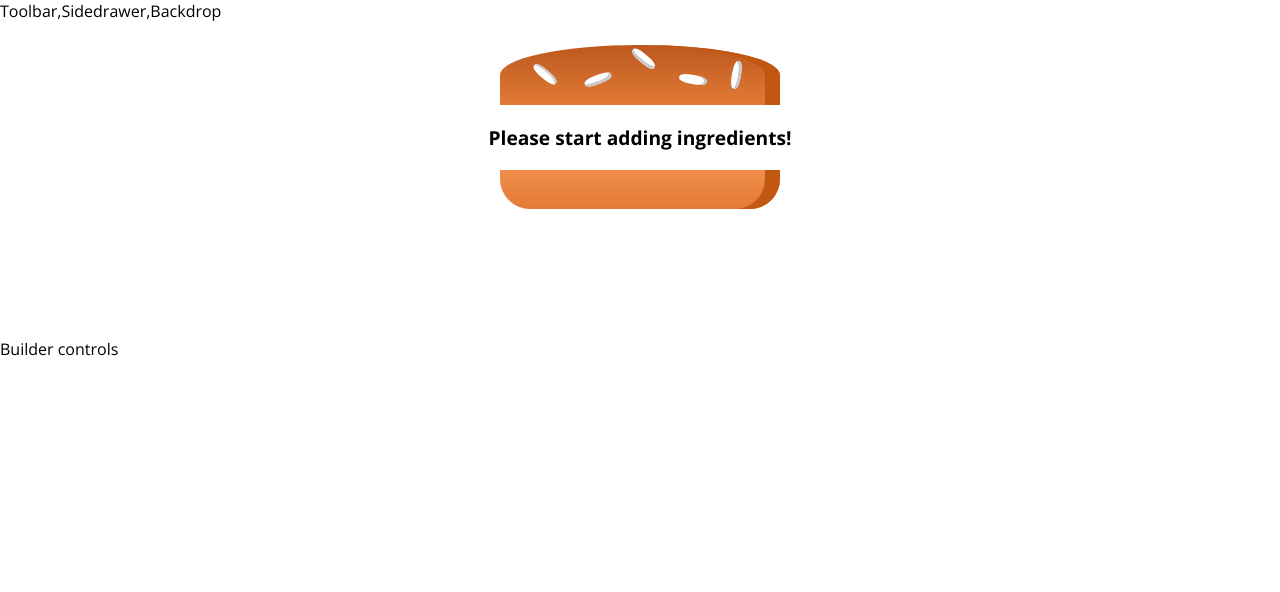
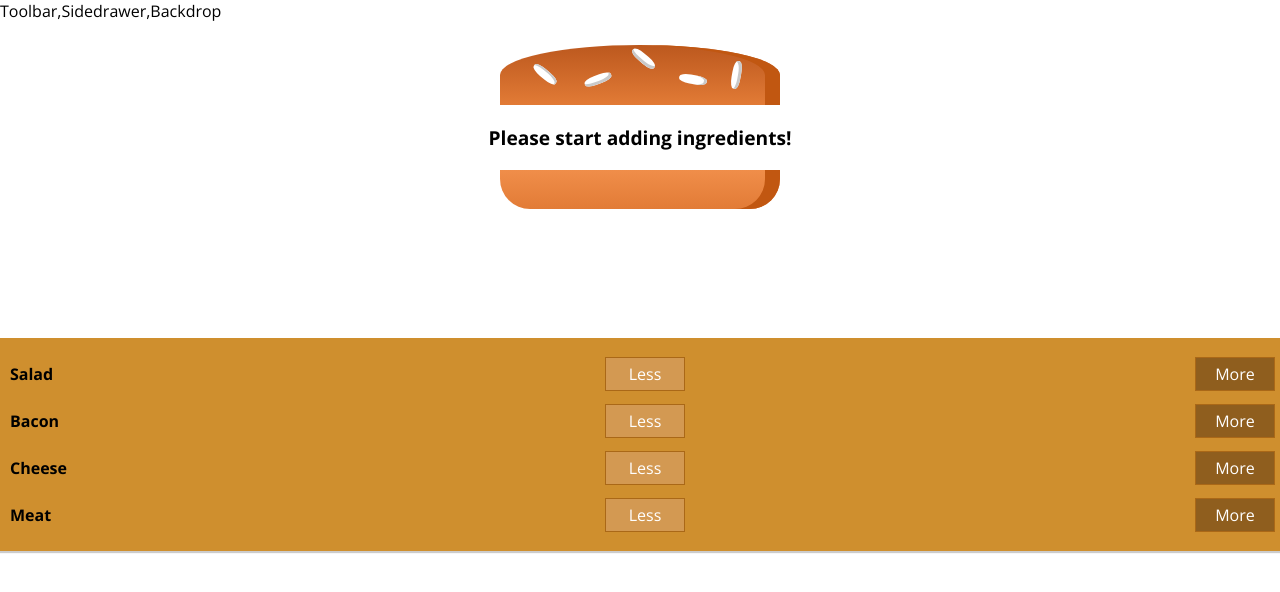
Before and after one commit to giorgiofrittoli/burger-app, a React (Create React App) app: page / in a window 1280 px wide. Shown: the top 592 px of the page. Built offline with nearby package versions, Linux system fonts and the light colour scheme.

Commit message:
build control css

```diff
--- a/src/components/Burger/BuildControls/BuildControls.js
+++ b/src/components/Burger/BuildControls/BuildControls.js
@@ -1,8 +1,20 @@
 import React from "react";
 
+import classes from "./BuildControls.module.css";
+import BuildControl from "./BuildControl/BuildControl";
+
+const controls = [
+    { label: "Salad", type: "label" },
+    { label: "Bacon", type: "bacon" },
+    { label: "Cheese", type: "cheese" },
+    { label: "Meat", type: "meat" },
+];
+
 const buildControls = (props) => (
-    <div>
-
+    <div className={classes.BuildControls}>
+        {controls.map(ctr =>
+            <BuildControl key={ctr.label} label={ctr.label} />
+        )}
     </div>
 );
 export default buildControls;
--- a/src/containers/BurgerBuilder/BurgerBuilder.js
+++ b/src/containers/BurgerBuilder/BurgerBuilder.js
@@ -1,6 +1,7 @@
 import React, { Component } from "react";
 import Aux from "../../hoc/Aux";
 import Burger from "../../components/Burger/Burger";
+import BuildControls from "../../components/Burger/BuildControls/BuildControls";
 
 class BurgerBuilder extends Component {
 
@@ -17,7 +18,7 @@
         return (
             <Aux>
                 <Burger ingredients={this.state.ingredients} />
-                <div>Builder controls</div>
+                <BuildControls />
             </Aux>
         );
     }
```
Also changed, not shown: src/components/Burger/BuildControls/BuildControl/BuildControl.module.css (renamed from src/components/Burger/BuildControls/BuildControl/BuildContol.module.css).
